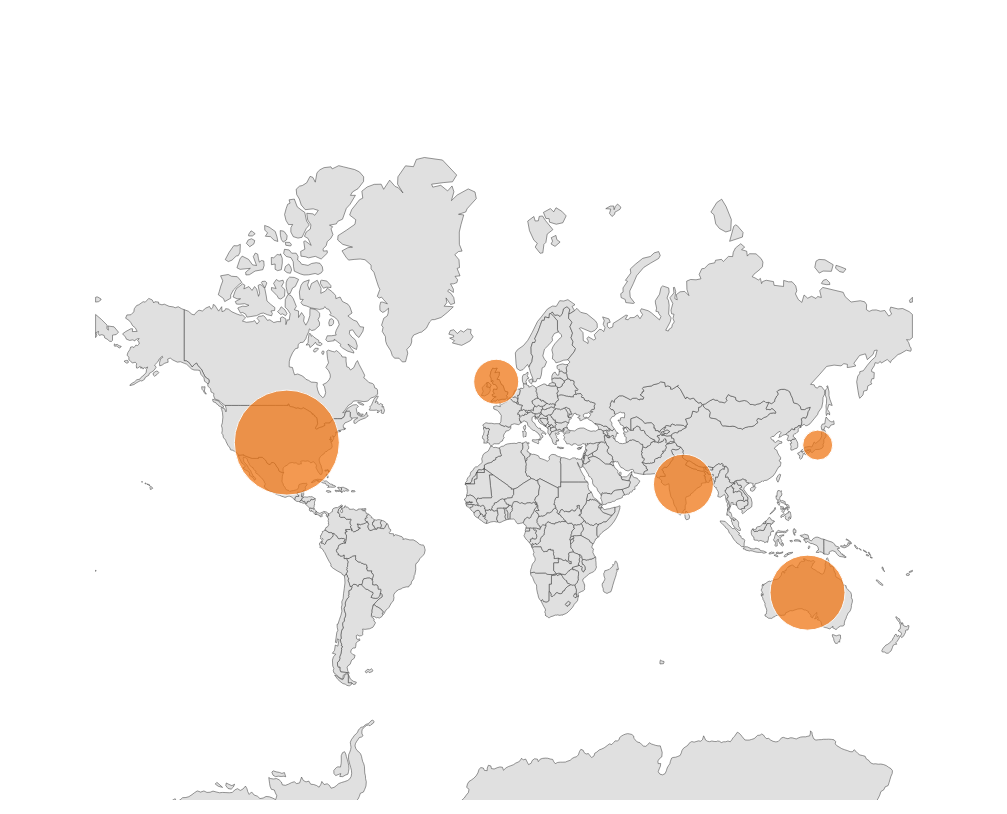
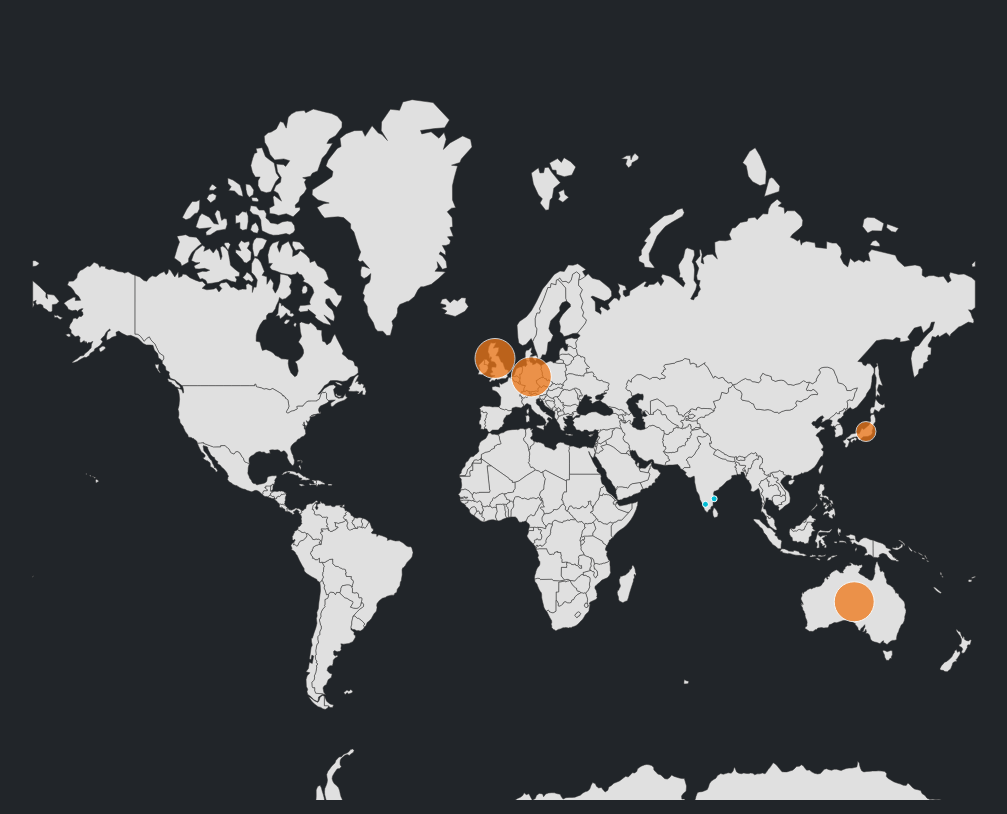
Before and after one commit to Senthilmurugan-Technospurs/blur-sample, a plain HTML site: page html-layout/index.html in a window 1280 px wide. Shown: the whole page, without its empty margins (136-1143 px from the left). Drawn offline with nearby package versions, Linux system fonts and the light colour scheme.

Commit message:
Update index.html

```diff
--- a/html-layout/index.html
+++ b/html-layout/index.html
@@ -1,15 +1,24 @@
 <!DOCTYPE html>
 <html lang="en">
+
 <head>
   <meta charset="UTF-8" />
   <script src="https://d3js.org/d3.v7.min.js"></script>
   <style>
-    body { margin: 0; }
-    svg { width: 100%; height: 100vh; }
+    body {
+      margin: 0;
+      background-color: #212529;
+    }
+
+    svg {
+      width: 100%;
+      height: 100vh;
+    }
+
     .tooltip {
       position: absolute;
       padding: 5px 10px;
-      background: rgba(0,0,0,0.7);
+      background: rgba(0, 0, 0, 0.7);
       color: white;
       pointer-events: none;
       border-radius: 4px;
@@ -17,6 +26,7 @@
     }
   </style>
 </head>
+
 <body>
   <svg></svg>
   <div class="tooltip" style="opacity: 0;"></div>
@@ -28,20 +38,24 @@
     const tooltip = d3.select(".tooltip");
 
     const projection = d3.geoMercator()
-      .scale(130)
+      .scale(150)
       .translate([width / 2, height / 1.5]);
 
     const path = d3.geoPath().projection(projection);
 
     const clientData = [
-      { name: 'India', lat: 21.1466, lon: 79.0888, clients: 20 },
-      { name: 'USA', lat: 37.0902, lon: -95.7129, clients: 35 },
-      { name: 'United Kingdom', lat: 55.3781, lon: -3.4360, clients: 15 },
-      { name: 'Japan', lat: 36.2048, lon: 138.2529, clients: 10 },
-      { name: 'Australia', lat: -25.2744, lon: 133.7751, clients: 25 }
+      // { name: 'India', lat: 21.1466, lon: 79.0888, clients: 20 },
+      { name: 'United Kingdom', lat: 55.3781, lon: -3.4360, clients: 2 },
+      { name: 'Germany', lat: 51.1657, lon: 10.4515, clients: 2 },
+      { name: 'Japan', lat: 36.2048, lon: 138.2529, clients: 1 },
+      { name: 'Australia', lat: -25.2744, lon: 133.7751, clients: 2 }
     ];
 
-    // Load GeoJSON world data
+    const officeLocations = [
+      { name: 'Chennai Office', lat: 13.0827, lon: 80.2707 },
+      { name: 'Coimbatore Office', lat: 11.0168, lon: 76.9558 }
+    ];
+
     d3.json("./places.geojson").then(data => {
       // Draw countries
       svg.selectAll("path")
@@ -52,14 +66,15 @@
         .attr("stroke", "#333")
         .attr("stroke-width", 0.5);
 
-      // Draw client circles
-      svg.selectAll("circle")
+      // Draw client data circles
+      svg.selectAll("circle.client")
         .data(clientData)
         .enter()
         .append("circle")
+        .attr("class", "client")
         .attr("cx", d => projection([d.lon, d.lat])[0])
         .attr("cy", d => projection([d.lon, d.lat])[1])
-        .attr("r", d => d.clients * 1.5) // Radius scaling
+        .attr("r", d => d.clients * 10)
         .style("fill", "#ef7717")
         .style("opacity", 0.75)
         .style("stroke", "#fff")
@@ -71,7 +86,28 @@
             .style("top", (event.pageY - 20) + "px");
         })
         .on("mouseout", () => tooltip.transition().duration(500).style("opacity", 0));
+
+      // Draw office location small dots
+      svg.selectAll("circle.office")
+        .data(officeLocations)
+        .enter()
+        .append("circle")
+        .attr("class", "office")
+        .attr("cx", d => projection([d.lon, d.lat])[0])
+        .attr("cy", d => projection([d.lon, d.lat])[1])
+        .attr("r", 3)
+        .style("fill", "#00bcd4")
+        .style("stroke", "#fff")
+        .style("stroke-width", 1)
+        .on("mouseover", function (event, d) {
+          tooltip.transition().duration(200).style("opacity", .9);
+          tooltip.html(`<strong>${d.name}</strong>`)
+            .style("left", (event.pageX + 10) + "px")
+            .style("top", (event.pageY - 20) + "px");
+        })
+        .on("mouseout", () => tooltip.transition().duration(500).style("opacity", 0));
     });
   </script>
 </body>
+
 </html>
```
